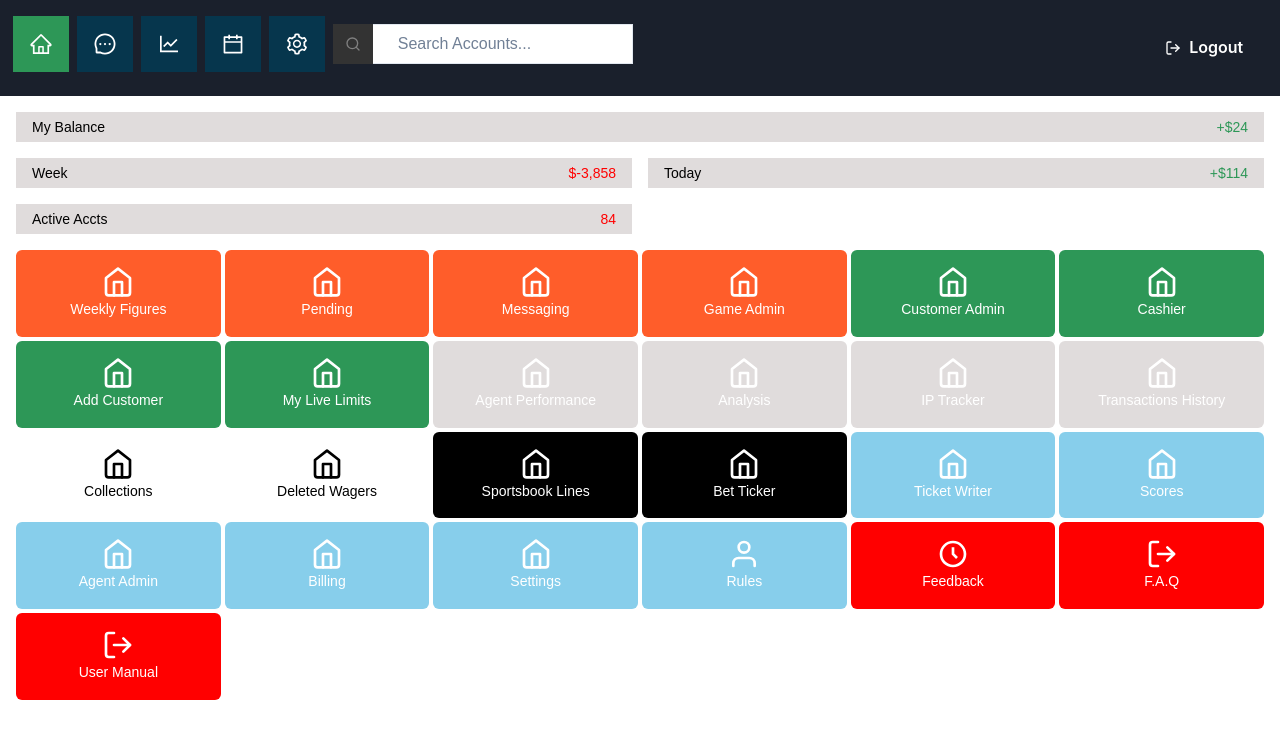
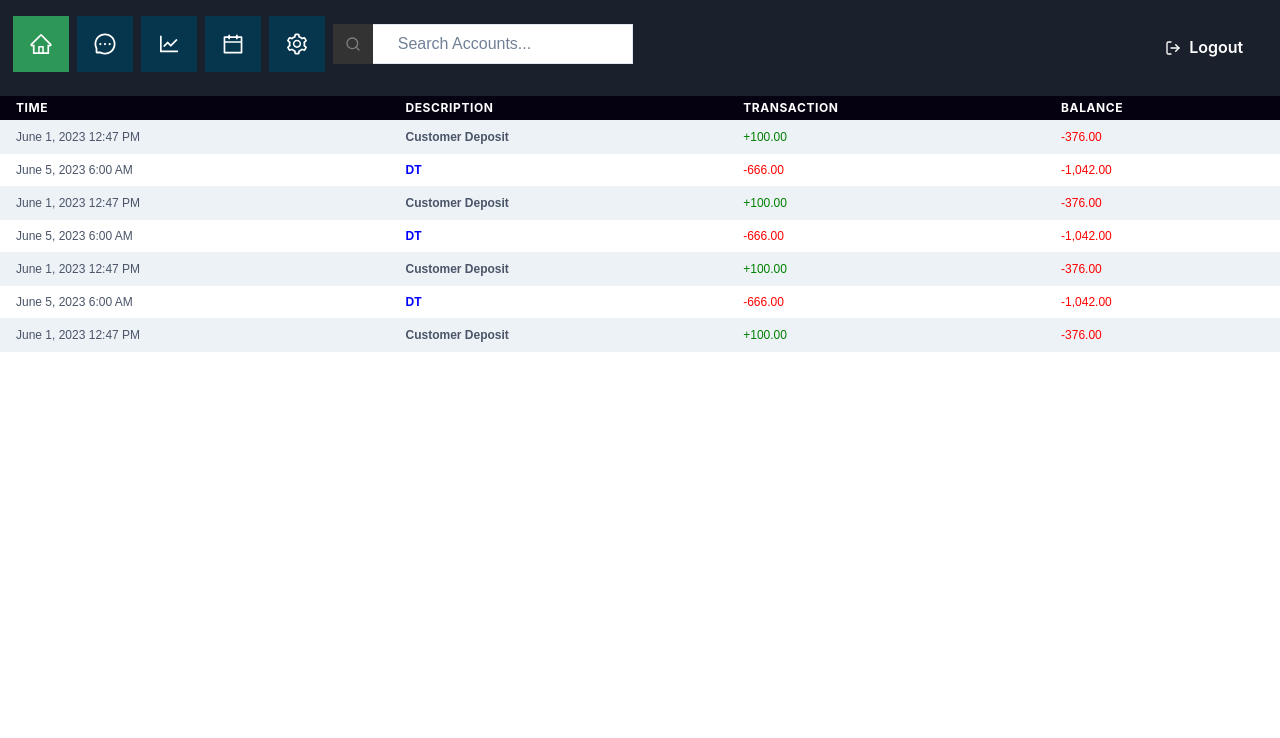
Before and after one commit to AyoMoses1/BettyX, a React (Create React App) app: page / in a window 1280 px wide. Shown: the top 738 px of the page. Built offline with nearby package versions, Linux system fonts and the light colour scheme.

Commit message:
Work on billing component

```diff
--- a/src/App.js
+++ b/src/App.js
@@ -11,6 +11,7 @@ import Settings from './pages/settings';
 import Statistics from './pages/statistics';
 import Collections from './pages/collections';
 import Feedback from './pages/feedback';
+import Billing from './pages/billing';
 import SignIn from './pages/auth';
 import Layout from './common/Layout';
 import './App.css';
@@ -22,7 +23,7 @@ const App = () => {
   const [isModalOpen, setIsModalOpen] = useState(false);
 
   const handleOpenModal = () => {
-    console.log("this is true here oh!!!")
+    console.log('this is true here oh!!!');
     setIsModalOpen(true);
   };
 
@@ -33,7 +34,7 @@ const App = () => {
   const renderPage = () => {
     switch (currentPage) {
       case 'home':
-        return <Dashboard />;
+        return <Billing />;
       case 'games':
         return <Games />;
       case 'messages':
@@ -48,6 +49,8 @@ const App = () => {
         return <Settings />;
       case 'collections':
         return <Collections />;
+      case 'billing':
+        return <Billing />;
       default:
         return <Dashboard />;
     }
@@ -55,9 +58,17 @@ const App = () => {
 
   return (
     <ChakraProvider theme={theme}>
-      <CurrentPageContext.Provider value={{ currentPage, setCurrentPage, isModalOpen, handleCloseModal, handleOpenModal  }}>
+      <CurrentPageContext.Provider
+        value={{
+          currentPage,
+          setCurrentPage,
+          isModalOpen,
+          handleCloseModal,
+          handleOpenModal,
+        }}
+      >
         <Layout setCurrentPage={setCurrentPage}>{renderPage()}</Layout>
-        <Feedback/>
+        <Feedback />
       </CurrentPageContext.Provider>
     </ChakraProvider>
   );
--- a/src/common/DynamicTable/index.js
+++ b/src/common/DynamicTable/index.js
@@ -1,10 +1,10 @@
 /* eslint-disable react-hooks/exhaustive-deps */
-import { useMemo } from "react";
+import React, { useMemo } from 'react';
 import {
   flexRender,
   getCoreRowModel,
   useReactTable,
-} from "@tanstack/react-table";
+} from '@tanstack/react-table';
 import {
   Table,
   TableContainer,
@@ -14,19 +14,24 @@ import {
   Tbody,
   Td,
   useColorMode,
-} from "@chakra-ui/react";
-import Pagination from "./Pagination";
-import Loading from "../../common/Loading";
+} from '@chakra-ui/react';
+import Pagination from './Pagination';
+import Loading from '../../common/Loading';
 
 const Index = ({
   columns,
   data,
+  size,
   hidePagination,
   totalCount,
   setPageProps,
   pageProps,
   totalPages,
-  isLoading
+  isLoading,
+  alignHeader,
+  alignBody,
+  variant,
+  colorScheme,
 }) => {
   const { colorMode } = useColorMode();
   const pagination = useMemo(
@@ -49,15 +54,14 @@ const Index = ({
     debugTable: true,
   });
 
-
   const tableHeadRows = table.getHeaderGroups().map((headerGroup) => (
     <Tr key={headerGroup.id}>
       {headerGroup.headers.map((header) => (
         <Th
           key={header.id}
           layerStyle="dark"
-          textAlign="center"
-          style={{ wordBreak: "keep-all", color:"white" }}
+          textAlign={alignHeader}
+          style={{ wordBreak: 'keep-all', color: 'white' }}
           background="tableHeader"
         >
           {header.isPlaceholder
@@ -71,31 +75,15 @@ const Index = ({
   const tableBodyRows = table.getRowModel().rows.map((row) => (
     <Tr key={row.id}>
       {row.getVisibleCells().map((cell, index, cells) => {
-        if(flexRender(cell.column.columnDef.cell, cell.getContext()) === "-108.35"){
-
-        }
-        // let borderRight = index < cells.length - 1 ? "1px" : "0px";
-        // let cellValue = flexRender(cell.column.columnDef.cell, cell.getContext());
-        // let textColor = ""; // Define an empty string for the text color
-        // if(index !== 0 || index!==1 || index!==2){
-        //   if (String(cellValue).startsWith("+")) {
-        //     textColor = "green"; // Apply green color for values starting with "+"
-        //   }
-        //   else {
-        //     textColor = "red"
-        //   }
-        // }
-
-
         return (
           <Td
             key={cell.id}
             width="auto"
-            textAlign="center"
-            style={{ wordBreak: "break-all", fontSize:"12px" }}
+            textAlign={alignBody}
+            style={{ wordBreak: 'break-all', fontSize: '12px' }}
             overflowY="auto"
           >
-             {flexRender(cell.column.columnDef.cell, cell.getContext())}
+            {flexRender(cell.column.columnDef.cell, cell.getContext())}
           </Td>
         );
       })}
@@ -104,9 +92,13 @@ const Index = ({
 
   return (
     <TableContainer width="100%">
-       {isLoading && <Loading text="loading data" />}
-      <Table variant='striped' colorScheme='red'>
-        <Thead backgroundColor={colorMode === "dark" ? "black" : "#F0F2F5"}>
+      {isLoading && <Loading text="loading data" />}
+      <Table
+        variant={variant ?? 'striped'}
+        colorScheme={colorScheme}
+        size={size}
+      >
+        <Thead backgroundColor={colorMode === 'dark' ? 'black' : '#F0F2F5'}>
           {tableHeadRows}
         </Thead>
         <Tbody>{tableBodyRows}</Tbody>
--- /dev/null
+++ b/src/pages/billing/components/data.js
@@ -0,0 +1,44 @@
+export const data = [
+  {
+    time: "June 1, 2023 12:47 PM",
+    description: "Customer Deposit",
+    transaction: "+100.00",
+    balance: "-376.00",
+  },
+  {
+    time: "June 5, 2023 6:00 AM",
+    description: "DT",
+    transaction: "-666.00",
+    balance: "-1,042.00",
+  },
+  {
+    time: "June 1, 2023 12:47 PM",
+    description: "Customer Deposit",
+    transaction: "+100.00",
+    balance: "-376.00",
+  },
+  {
+    time: "June 5, 2023 6:00 AM",
+    description: "DT",
+    transaction: "-666.00",
+    balance: "-1,042.00",
+  },
+  {
+    time: "June 1, 2023 12:47 PM",
+    description: "Customer Deposit",
+    transaction: "+100.00",
+    balance: "-376.00",
+  },
+  {
+    time: "June 5, 2023 6:00 AM",
+    description: "DT",
+    transaction: "-666.00",
+    balance: "-1,042.00",
+  },
+  {
+    time: "June 1, 2023 12:47 PM",
+    description: "Customer Deposit",
+    transaction: "+100.00",
+    balance: "-376.00",
+  },
+]
--- /dev/null
+++ b/src/pages/billing/components/helpers.js
@@ -0,0 +1,48 @@
+import { createColumnHelper } from '@tanstack/react-table';
+const columnHelper = createColumnHelper();
+
+
+export const billingColumns = [
+  columnHelper.accessor('time', {
+    header: 'Time',
+    cell: (info) => info.getValue(),
+  }),
+  columnHelper.accessor('description', {
+    header: 'Description',
+    cell: (info) =>{
+       const value = info.getValue()
+       const textColor = value === 'DT' ? 'blue' : '';
+       return (
+         <span style={{ color: textColor, fontWeight: "bold" }}>
+           {value}
+         </span>
+       );
+      },
+  }),
+  columnHelper.accessor('transaction', {
+    header: 'Transaction',
+    cell: (info) => {
+      const value = info.getValue();
+      const textColor = value.startsWith('-') ? 'red' : 'green';
+
+      return (
+        <span style={{ color: textColor }}>
+          {value}
+        </span>
+      );
+    },
+  }),
+  columnHelper.accessor('balance', {
+    header: 'Balance',
+    cell: (info) => {
+      const value = info.getValue();
+      const textColor = value.startsWith('-') ? 'red' : 'green';
+
+      return (
+        <span style={{ color: textColor }}>
+          {value}
+        </span>
+      );
+    },
+  }),
+];
--- /dev/null
+++ b/src/pages/billing/index.js
@@ -0,0 +1,25 @@
+import React from 'react';
+import DynamicTable from '../../common/DynamicTable';
+import { billingColumns } from './components/helpers';
+import { data } from './components/data';
+
+
+const index = () => {
+  return (
+    <>
+      <DynamicTable
+        columns={billingColumns}
+        data={data}
+        totalCount={data?.length}
+        totalPages={0}
+        size="sm"
+        alignHeader="left"
+        alignBody="left"
+        variant="striped"
+        colorScheme="gray"
+      />
+    </>
+  );
+};
+
+export default index;
--- a/src/pages/feedback/index.js
+++ b/src/pages/feedback/index.js
@@ -1,6 +1,5 @@
 import { useState, useContext } from 'react';
 import {
-  Box,
   Button,
   Modal,
   ModalOverlay,
@@ -18,7 +17,7 @@ import {
 import { CurrentPageContext } from '../../App';
 
 const FeedbackModal = ({ isOpen, onClose }) => {
-  const { setCurrentPage, isModalOpen, handleCloseModal, handleOpenModal } =
+  const { isModalOpen, handleCloseModal } =
     useContext(CurrentPageContext);
   const [subject, setSubject] = useState('');
   const [message, setMessage] = useState('');
@@ -32,10 +31,7 @@ const FeedbackModal = ({ isOpen, onClose }) => {
   };
 
   const handleSendFeedback = () => {
-    // Implement your logic for sending feedback here
     console.log('Sending feedback:', { subject, message });
-
-    // Close the modal
     onClose();
   };
 
```
